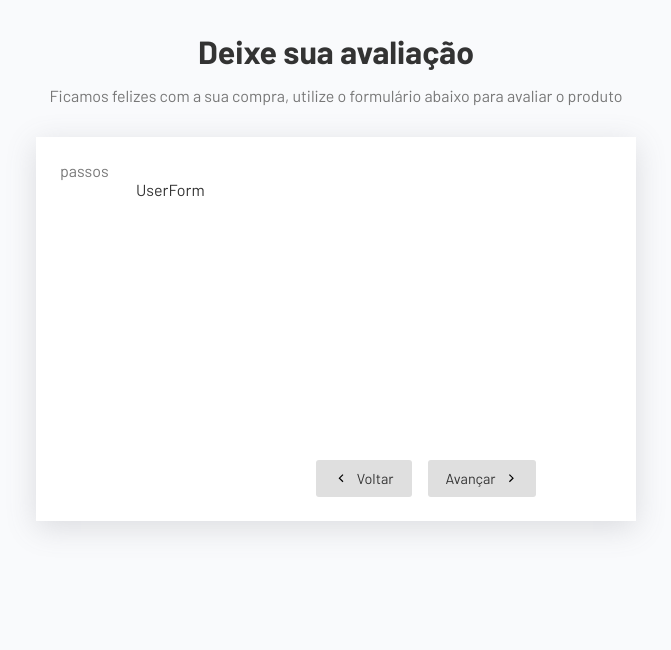
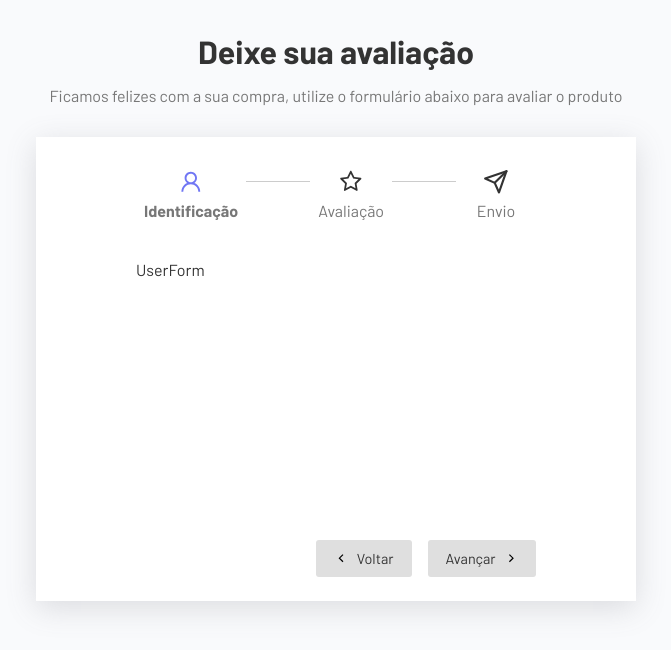
Before and after one commit to IsabelleHeloisa/multistep-form, a React (Vite) app: page / in a window 1280 px wide. Shown: the top 650 px of the page, without its empty margins (304-975 px from the left). Built offline with nearby package versions, Linux system fonts and the light colour scheme.

Commit message:
feat: steps display component

```diff
--- a/src/App.tsx
+++ b/src/App.tsx
@@ -1,6 +1,7 @@
 import UserForm from './components/UserForm'
 import ReviewForm from './components/ReviewForm'
 import Thanks from './components/Thanks'
+import Steps from './components/Steps'
 
 import { GrFormNext, GrFormPrevious } from 'react-icons/gr'
 
@@ -16,14 +17,13 @@
     <div className="app">
       <div className="header">
         <h2>Deixe sua avaliação</h2>
-
         <p>
           Ficamos felizes com a sua compra, utilize o formulário abaixo para
           avaliar o produto
         </p>
       </div>
       <div className="form-container">
-        <p>passos</p>
+        <Steps currentStep={currentStep} />
         <form onSubmit={e => changeStep(currentStep + 1, e)}>
           <div className="inputs-container">{currentComponent}</div>
           <div className="actions">
--- /dev/null
+++ b/src/components/Steps.css
@@ -0,0 +1,39 @@
+.steps {
+  display: flex;
+  gap: 4rem;
+  justify-content: center;
+  align-items: center;
+  max-width: 400px;
+  margin: 0 auto;
+  position: relative;
+  margin-bottom: 2rem;
+}
+
+.steps::after {
+  content: "";
+  width: 380px;
+  border-bottom: 1px solid #ccc;
+  position: absolute;
+  top: 20px;
+}
+
+.step {
+  text-align: center;
+  background-color: #fff;
+  z-index: 1;
+  padding: 0.5rem;
+  width: 120px;
+}
+
+.step svg {
+  font-size: 1.6rem;
+  margin-bottom: 0.2rem;
+}
+
+.active {
+  font-weight: bold;
+}
+
+.active > svg {
+  fill: #7076f4;
+}
--- /dev/null
+++ b/src/components/Steps.tsx
@@ -0,0 +1,29 @@
+import { AiOutlineUser, AiOutlineStar } from 'react-icons/ai'
+import { FiSend } from 'react-icons/fi'
+
+import './Steps.css'
+
+type stepsProps = {
+  currentStep: number
+}
+
+const Steps = ({ currentStep }: stepsProps) => {
+  return (
+    <div className="steps">
+      <div className="step active">
+        <AiOutlineUser />
+        <p>Identificação</p>
+      </div>
+      <div className={`step ${currentStep >= 1 ? 'active' : ''}`}>
+        <AiOutlineStar />
+        <p>Avaliação</p>
+      </div>
+      <div className={`step ${currentStep >= 2 ? 'active' : ''}`}>
+        <FiSend />
+        <p>Envio</p>
+      </div>
+    </div>
+  )
+}
+
+export default Steps
--- a/src/hooks/useForm.ts
+++ b/src/hooks/useForm.ts
@@ -5,7 +5,7 @@
 
   function changeStep(i: number, e?: FormEvent) {
     if (e) e.preventDefault()
-    if(i < 0 || i >= steps.length) return
+    if (i < 0 || i >= steps.length) return
 
     setCurrentStep(i)
   }
```
